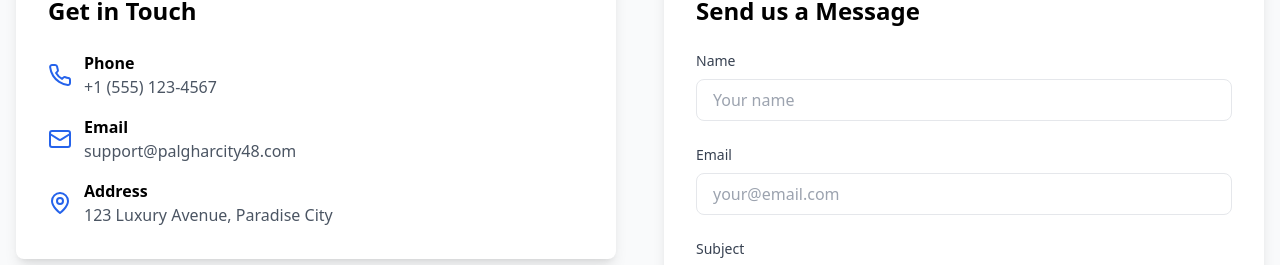
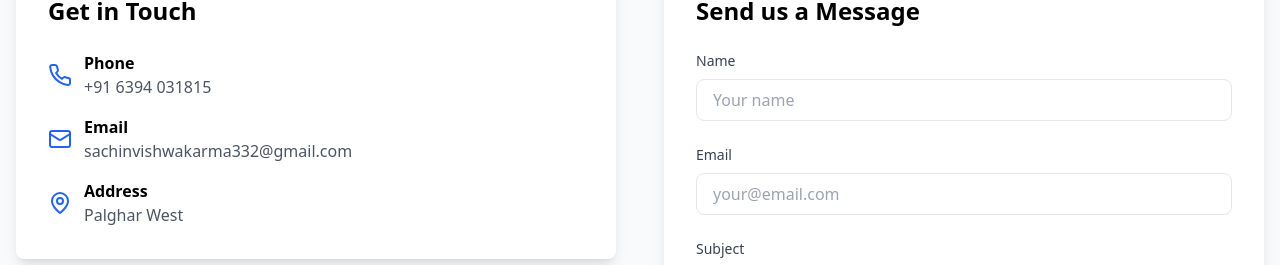
Before and after one commit to thisisrow/Booking, a React (Vite) app: page /contact in a window 1280 px wide. Shown: the part 265-530 px from the top of the page. Built offline with nearby package versions, Linux system fonts and the light colour scheme; no server answers.

Commit message:
Update contact information in Contact component and remove unused import in BookingDetails

```diff
--- a/src/pages/BookingDetails.tsx
+++ b/src/pages/BookingDetails.tsx
@@ -1,4 +1,4 @@
-import { useEffect, useState } from 'react';
+import { useState } from 'react';
 import { useParams } from 'react-router-dom';
 import { Calendar, Users, Baby, Car } from 'lucide-react';
 import { Swiper, SwiperSlide } from 'swiper/react';
--- a/src/pages/Contact.tsx
+++ b/src/pages/Contact.tsx
@@ -19,21 +19,27 @@ export default function Contact() {
                 <Phone className="w-6 h-6 text-blue-600 mr-3" />
                 <div>
                   <p className="font-semibold">Phone</p>
-                  <p className="text-gray-600">+1 (555) 123-4567</p>
+                    <p className="text-gray-600">
+                    <a href="tel:+916394031815" className="hover:underline">
+                      +91 6394 031815
+                    </a>
+                    </p>
                 </div>
               </div>
               <div className="flex items-center">
                 <Mail className="w-6 h-6 text-blue-600 mr-3" />
                 <div>
                   <p className="font-semibold">Email</p>
-                  <p className="text-gray-600">support@palgharcity48.com</p>
+                  <p className="text-gray-600">
+                  sachinvishwakarma332@gmail.com
+                  </p>
                 </div>
               </div>
               <div className="flex items-center">
                 <MapPin className="w-6 h-6 text-blue-600 mr-3" />
                 <div>
                   <p className="font-semibold">Address</p>
-                  <p className="text-gray-600">123 Luxury Avenue, Paradise City</p>
+                  <p className="text-gray-600">Palghar West</p>
                 </div>
               </div>
             </div>
```
